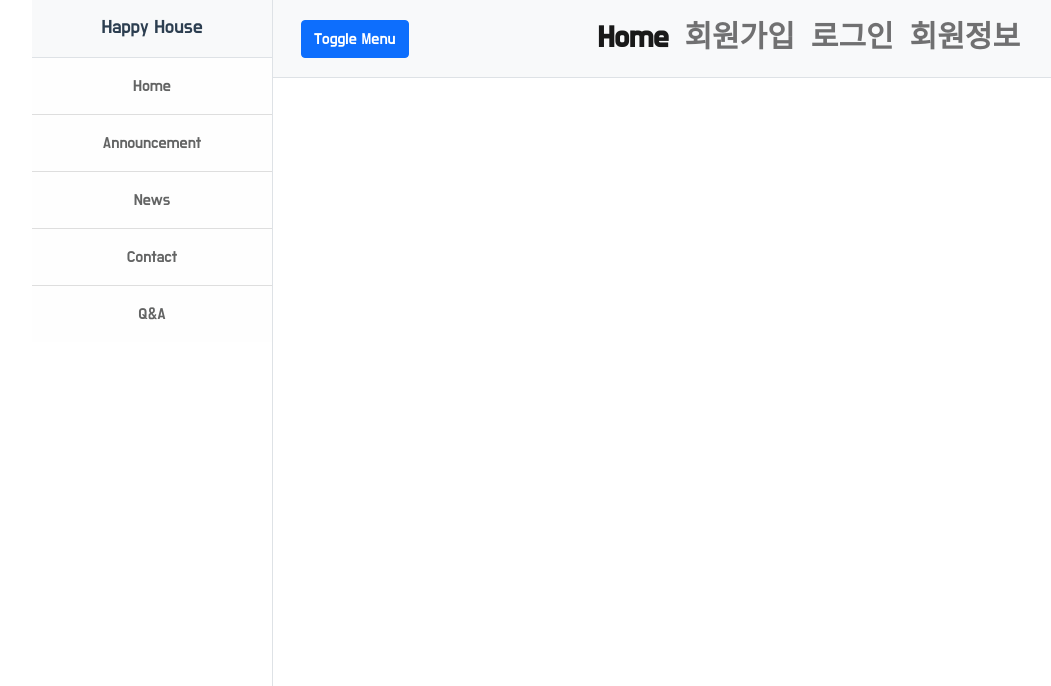
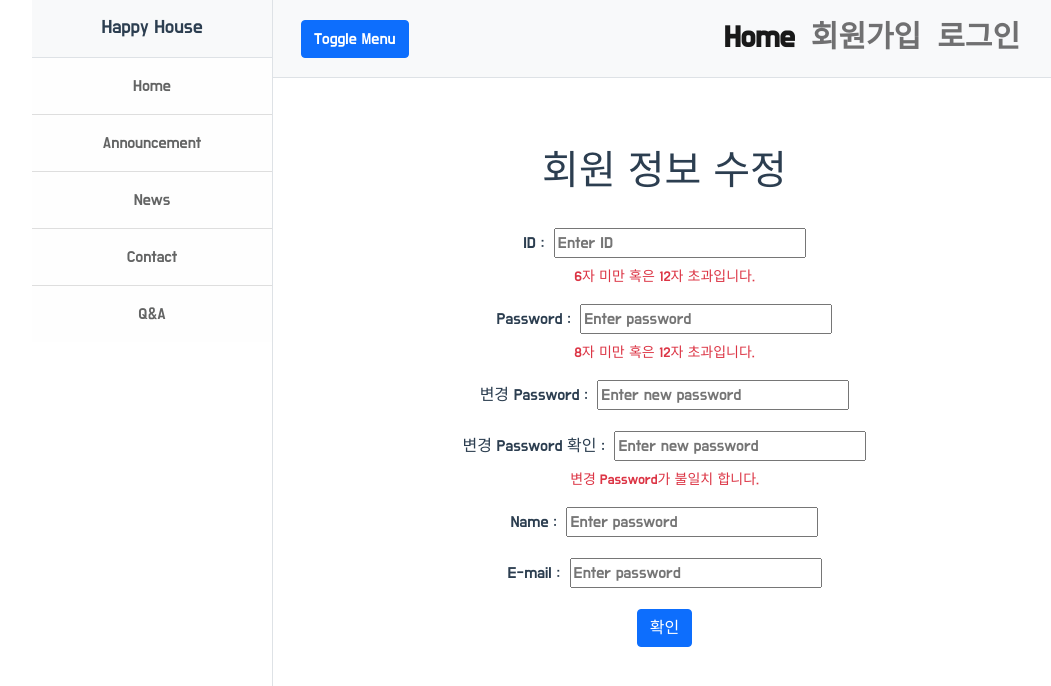
Before and after one commit to sdyoon94/HappyHouse-FrontEnd, a Vue app: page /usermodify/1 in a window 1280 px wide. Shown: the top 686 px of the page, without its empty margins (96-1147 px from the left). Built offline with nearby package versions, Linux system fonts and the light colour scheme.

Commit message:
회원정보 구현 중

```diff
--- a/src/App.vue
+++ b/src/App.vue
@@ -62,17 +62,22 @@
                     >Home</router-link
                   >
                 </li>
-                <li class="nav-item">
+                <li class="nav-item" v-if="!loginCheck">
                   <router-link to="/register" class="nav-link"
                     >회원가입</router-link
                   >
                 </li>
-                <li class="nav-item">
+                <li class="nav-item" v-if="!loginCheck">
                   <router-link to="/login" class="nav-link">로그인</router-link>
                 </li>
-                <li class="nav-item">
+                <li class="nav-item" v-if="loginCheck">
                   <router-link to="/userinfo" class="nav-link"
                     >회원정보</router-link
+                  >
+                </li>
+                <li class="nav-item" v-if="loginCheck" @click="logout">
+                  <router-link to="/" class="nav-link" replace
+                    >로그아웃</router-link
                   >
                 </li>
               </ul>
@@ -89,15 +94,28 @@
 </template>
 
 <script>
-// import HeaderNav from "@/components/HeaderNav.vue";
+import { mapMutations } from "vuex";
 
 export default {
   name: "App",
   components: {},
   data() {
     return {
-      // logined: true,
+      // loginCheck: true,
+      loginCheck: this.$store.state.logined.userId === "" ? false : true,
     };
+  },
+  computed: {
+    logined() {
+      return this.$store.state.logined;
+    },
+  },
+  methods: {
+    ...mapMutations(["setLogout"]),
+    logout() {
+      this.setLogout();
+      this.$router.go();
+    },
   },
 };
 </script>
--- a/src/components/user/UserInfo.vue
+++ b/src/components/user/UserInfo.vue
@@ -1,4 +1,34 @@
-<template><div>회원정보asdasd adasdasd</div></template>
+<template>
+  <div class="container align-items-center">
+    <div class="row">
+      <ul class="list-group list-group-horizontal list-group-flush">
+        <li class="list-group-item">ID</li>
+        <li class="list-group-item">{{ logined.userId }}</li>
+      </ul>
+    </div>
+    <div class="row">
+      <ul class="list-group list-group-horizontal list-group-flush">
+        <li class="list-group-item">Name</li>
+        <li class="list-group-item">{{ logined.username }}</li>
+      </ul>
+    </div>
+    <div class="row">
+      <ul class="list-group list-group-horizontal list-group-flush">
+        <li class="list-group-item">Email</li>
+        <li class="list-group-item">{{ logined.email }}</li>
+      </ul>
+    </div>
+    <div class="row">
+      <ul class="list-group list-group-horizontal list-group-flush">
+        <li class="list-group-item">가입일자</li>
+        <li class="list-group-item">{{ logined.joindate }}</li>
+      </ul>
+    </div>
+    <button type="button" class="btn btn-primary" @click="moveModify">
+      수정하기
+    </button>
+  </div>
+</template>
 
 <script>
 export default {
@@ -6,7 +36,31 @@ export default {
   data() {
     return {};
   },
+  methods: {
+    moveModify() {
+      this.$router.push({
+        name: "usermodify",
+        params: { userid: this.$store.state.logined.userId },
+      });
+    },
+  },
+  computed: {
+    logined() {
+      return this.$store.state.logined;
+    },
+  },
 };
 </script>
-
-<style></style>
+<style scoped>
+.container {
+  width: 60%;
+  margin-left: 20%;
+  margin-right: 20%;
+}
+div {
+  width: 50%;
+  margin-left: 25%;
+  margin-right: 25%;
+  margin-bottom: 30px;
+}
+</style>
--- a/src/components/user/UserLogin.vue
+++ b/src/components/user/UserLogin.vue
@@ -71,6 +71,8 @@ export default {
               email: data.data.email,
               joindate: data.data.joinDate,
             });
+            this.$router.go();
+            this.$router.push("/");
           }
         })
         .catch(() => {
--- /dev/null
+++ b/src/components/user/UserModify.vue
@@ -0,0 +1,128 @@
+<template>
+  <div>
+    <h1>회원 정보 수정</h1>
+    <br />
+    <form action="" @submit="onSubmit" class="was-validated">
+      <div class="form-group">
+        <label>ID :</label>&nbsp;
+        <input
+          type="text"
+          placeholder="Enter ID"
+          v-model="user.userId"
+          required
+        />
+        <div class="valid-feedback">적합합니다.</div>
+        <div class="invalid-feedback">6자 미만 혹은 12자 초과입니다.</div>
+      </div>
+      <div class="form-group">
+        <label>Password :</label>&nbsp;
+        <input
+          type="password"
+          placeholder="Enter password"
+          v-model="user.userPwd"
+          required
+        />
+        <div class="valid-feedback">적합합니다.</div>
+        <div class="invalid-feedback">8자 미만 혹은 12자 초과입니다.</div>
+      </div>
+      <div class="form-group">
+        <label>변경 Password :</label>&nbsp;
+        <input
+          type="password"
+          placeholder="Enter new password"
+          v-model="user.newUserPwd"
+          required
+        />
+      </div>
+      <div class="form-group">
+        <label>변경 Password 확인 :</label>&nbsp;
+        <input type="password" placeholder="Enter new password" required />
+        <div class="valid-feedback">변경 Password가 일치 합니다.</div>
+        <div class="invalid-feedback">변경 Password가 불일치 합니다.</div>
+      </div>
+      <div class="form-group">
+        <label>Name :</label>&nbsp;
+        <input
+          type="text"
+          placeholder="Enter password"
+          v-model="user.username"
+          required
+        />
+      </div>
+      <div class="form-group">
+        <label for="email">E-mail :</label>&nbsp;
+        <input
+          type="text"
+          placeholder="Enter password"
+          v-model="user.email"
+          required
+        />
+      </div>
+      <button type="submit" class="btn btn-primary">확인</button>
+    </form>
+  </div>
+</template>
+
+<script>
+import http from "@/api/http";
+export default {
+  name: "UserModify",
+  components: {},
+  data() {
+    return {
+      user: {
+        userId: this.$store.state.logined.userId,
+        userPwd: "",
+        newUserPwd: "",
+        username: this.$store.state.logined.username,
+        email: this.$store.state.logined.email,
+        joindate: this.$store.state.logined.joindate,
+      },
+    };
+  },
+  computed: {
+    logined() {
+      return this.$store.state.logined;
+    },
+  },
+  methods: {
+    onSubmit(event) {
+      event.preventDefault();
+      http
+        .get("/user/check", {
+          userId: this.user.userId,
+          userPwd: this.user.userPwd,
+          userName: this.user.username,
+          email: this.user.email,
+        })
+        .then((data) => {
+          console.log(data);
+          if (data) {
+            http
+              .post("/user/modify", {
+                userId: this.user.userId,
+                userPwd: this.user.newUserPwd,
+                userName: this.user.username,
+                email: this.user.email,
+              })
+              .then((data) => {
+                data;
+                alert("수정 완료하였습니다.");
+                this.$router.push("/");
+              })
+              .catch(() => {
+                console.log("오류 발생");
+              });
+          } else {
+            alert("비밀번호를 잘못 입력 하였습니다.");
+          }
+        })
+        .catch(() => {
+          console.log("오류 발생");
+        });
+    },
+  },
+};
+</script>
+
+<style></style>
--- a/src/router/index.js
+++ b/src/router/index.js
@@ -100,6 +100,11 @@ const routes = [
     name: "info",
     component: UserInfo,
   },
+  {
+    path: "/usermodify/:userid",
+    name: "usermodify",
+    component: () => import("@/components/user/UserModify.vue"),
+  },
 ];
 
 const router = new VueRouter({
--- a/src/store/index.js
+++ b/src/store/index.js
@@ -1,5 +1,6 @@
 import Vue from "vue";
 import Vuex from "vuex";
+import createPersistedState from "vuex-persistedstate";
 
 Vue.use(Vuex);
 
@@ -42,4 +43,5 @@ export default new Vuex.Store({
   },
   actions: {},
   modules: {},
+  plugins: [createPersistedState()],
 });
--- a/src/views/UserInfoView.vue
+++ b/src/views/UserInfoView.vue
@@ -1,11 +1,25 @@
 <template>
-  <div class="test">test</div>
+  <user-info></user-info>
 </template>
 
 <script>
-// import UserInfo from "@/components/user/UserInfo.vue";
+import UserInfo from "@/components/user/UserInfo.vue";
 export default {
   name: "UserInfoView",
-  // components: { UserInfo },
+  components: { UserInfo },
 };
 </script>
+
+<style scoped>
+.container {
+  width: 50%;
+  margin-left: 25%;
+  margin-right: 25%;
+}
+div {
+  width: 50%;
+  margin-left: 25%;
+  margin-right: 25%;
+  margin-bottom: 30px;
+}
+</style>
```
Also changed, not shown: package.json (+6 -1 lines).
